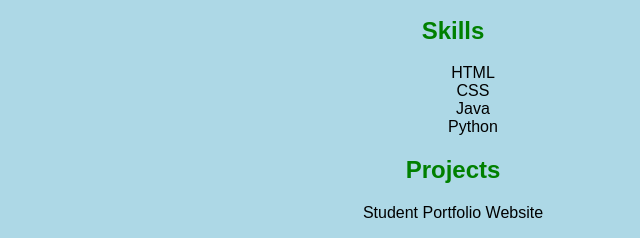
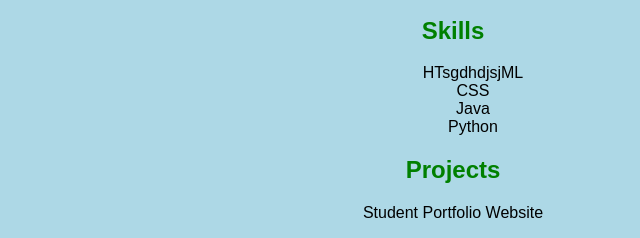
Before and after one commit to kaniston/student-project, a plain HTML site: page index.html in a window 1280 px wide. Shown: the part 235-473 px from the top of the page, 187-827 px from the left. Drawn offline with Linux system fonts and the light colour scheme.

```diff
--- a/index.html
+++ b/index.html
@@ -17,7 +17,7 @@
 <h2>Skills</h2>
 
 <ul>
-    <li>HTML</li>
+    <li>HTsgdhdjsjML</li>
     <li>CSS</li>
     <li>Java</li>
     <li>Python</li>
```
